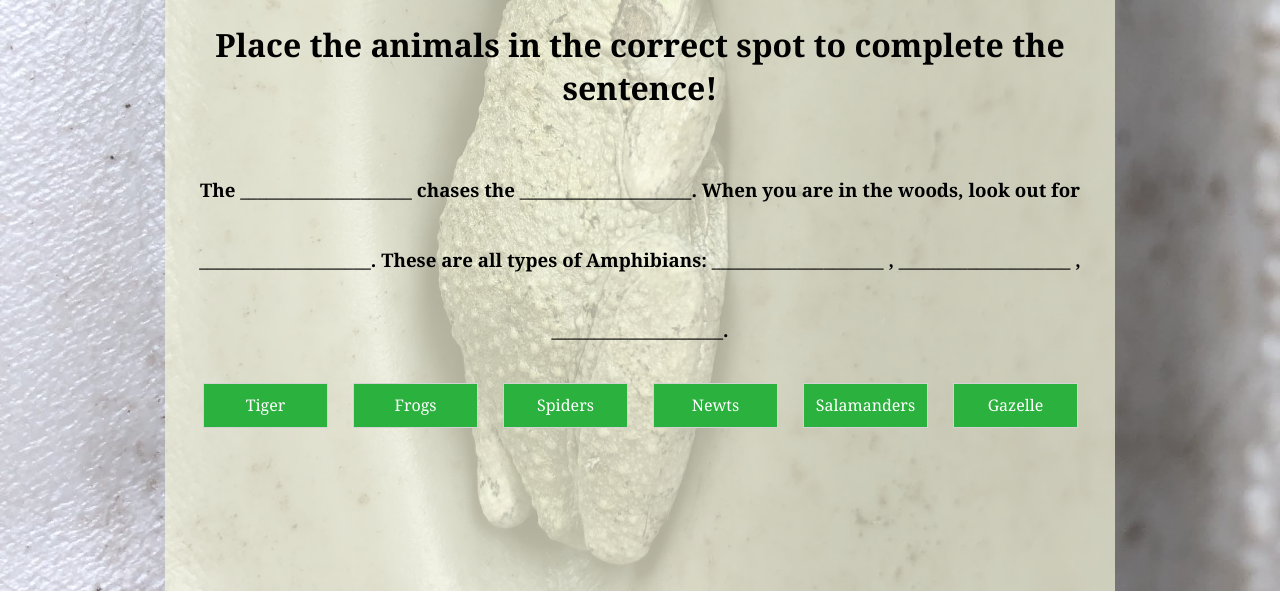
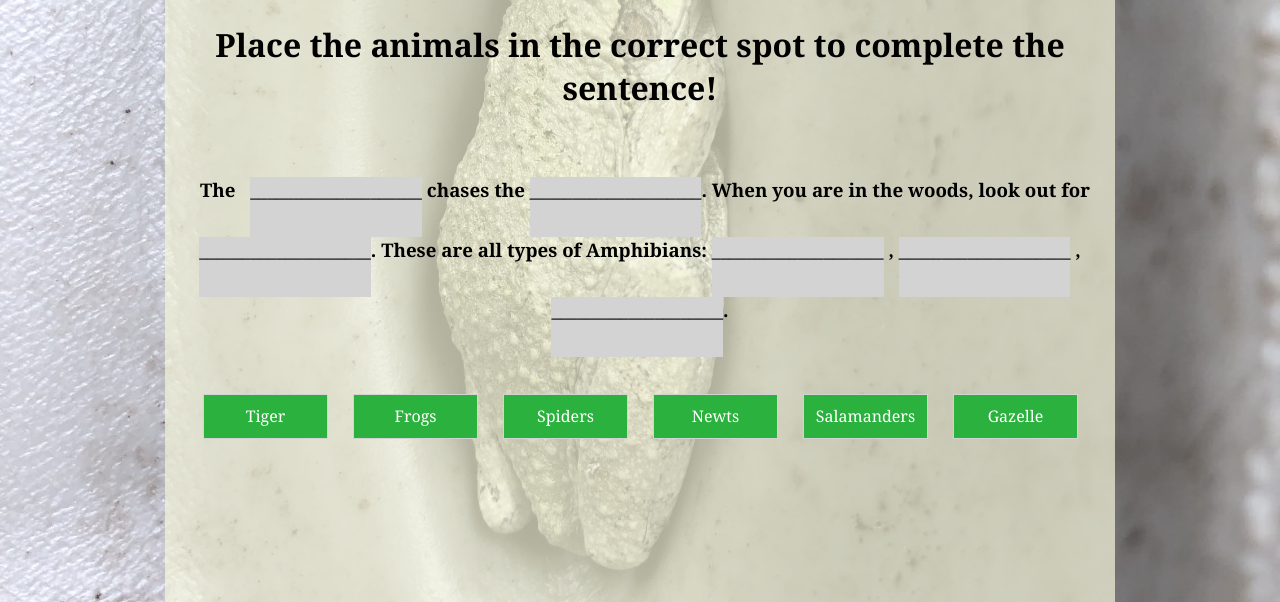
Before and after one commit to GordonJudd/ramblerslive, a plain HTML site: page createst.html in a window 1280 px wide. Shown: the part 239-841 px from the top of the page. Drawn offline with Linux system fonts and the light colour scheme.

Commit message:
Final comments to complete project

```diff
--- a/createst.html
+++ b/createst.html
@@ -20,8 +20,9 @@
         <h2 class="question">Place the animals in the correct spot to complete the sentence!</h1>
 
             <h3>
-            <p class="blanks">The ____________________ chases the ____________________. When you are in the woods, look out for ____________________.
-             These are all types of Amphibians: ____________________ , ____________________ , ____________________. </p>
+            <p class="blanks">The <div class="a1">____________________</div> chases the <div class='a1'>____________________</div>.
+                When you are in the woods, look out for <div class='a1'>____________________</div>.  These are all types of
+                Amphibians: <div class='a1'>____________________</div> , <div class='a1'>____________________</div> , <div class='a1'>____________________</div>. </p>
             </h3>
             <div class="wordbank">
 
--- a/css/creature.css
+++ b/css/creature.css
@@ -63,6 +63,7 @@ Classes
     margin: 0 10px;
     line-height: 70px;
     color: black;
+    display: inline;
 }
 
 .wordbank   {
@@ -87,6 +88,12 @@ Classes
     width: 125px;
     height: 45px;
   }
+
+.a1 {
+    display: inline-block;
+    background: lightgrey;
+    height: 60px;
+}
 
 .animal:nth-child(5) {
     transform: translate3d(180px, 0, 0)
```
Also changed, not shown: css/styles.css (+4 -4 lines), index.html (+14 -0 lines).
